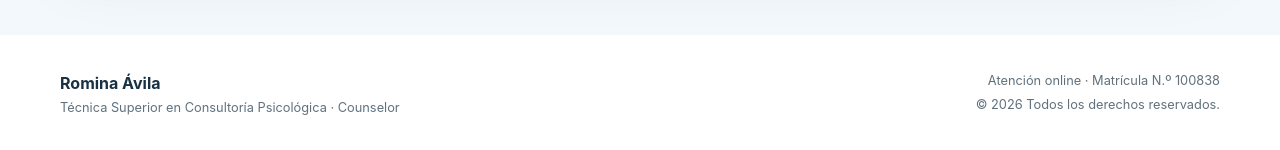
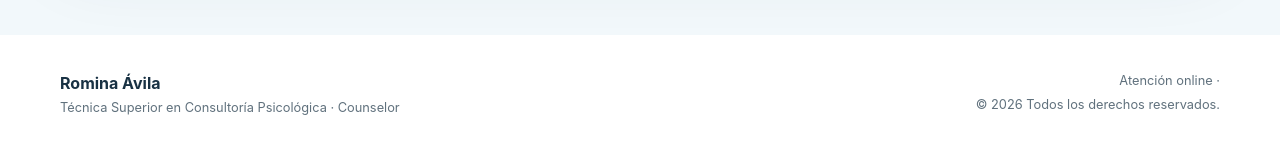
Before and after one commit to DarioWCabrera/Pagina-Romina, a plain HTML site: page index.html in a window 1280 px wide. Shown: the part 5654-5804 px from the top of the page. Drawn offline with Linux system fonts and the light colour scheme.

Commit message:
"correccion matricula"

```diff
--- a/index.html
+++ b/index.html
@@ -381,7 +381,7 @@
         <span>Técnica Superior en Consultoría Psicológica · Counselor</span>
       </div>
       <div>
-        <span>Atención online · Matrícula N.º 100838</span>
+        <span>Atención online · </span>
         <span>© <span id="year"></span> Todos los derechos reservados.</span>
       </div>
     </div>
```
